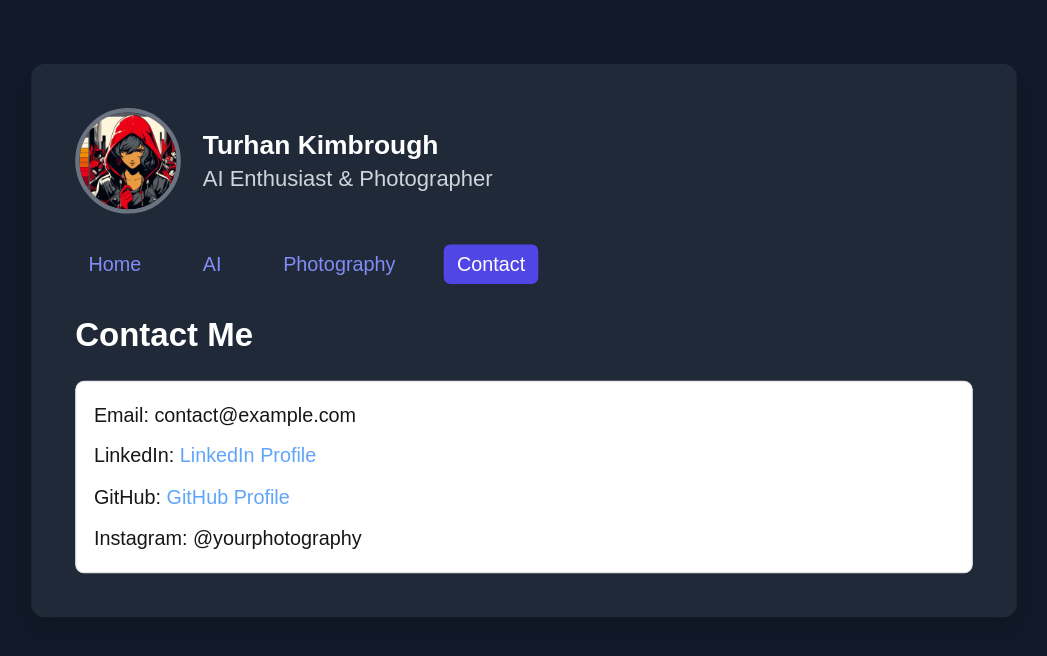
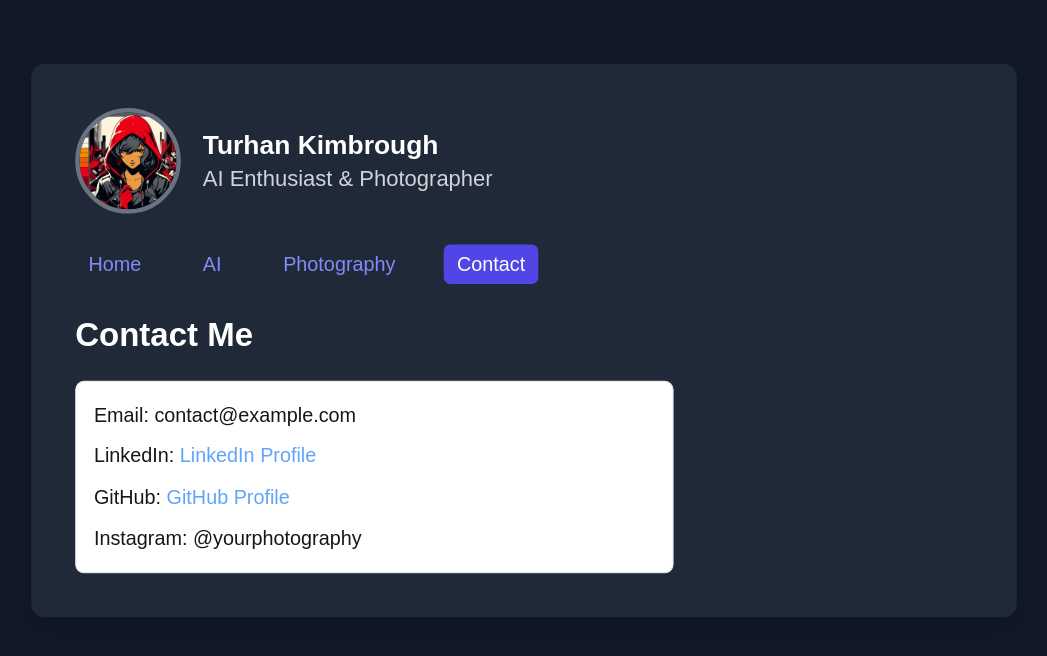
Before and after one commit to T-Visor/personal-website, a Next.js app: page /contact in a window 1280 px wide. Shown: the top 656 px of the page, without its empty margins (116-1163 px from the left). Built offline with nearby package versions, Linux system fonts and the light colour scheme.

Commit message:
modified contact page

```diff
--- a/src/app/contact/page.tsx
+++ b/src/app/contact/page.tsx
@@ -4,6 +4,10 @@ import { Alert, AlertDescription } from "@/components/ui/alert"
 const ContactPage = () => (
     <div className="space-y-6">
         <h2 className="text-3xl font-bold">Contact Me</h2>
+
+        {/* Centering and adjusting the width for desktop */}
+        <div className="flex justify-left">
+            <div className="w-full sm:w-2/3 lg:w-2/3">
                 <Alert>
                     <AlertDescription>
                         <div className="text-lg space-y-2">
@@ -15,6 +19,8 @@ const ContactPage = () => (
                     </AlertDescription>
                 </Alert>
             </div>
+        </div>
+    </div>
 )
 
 export default ContactPage;
```
Lines whose indentation alone changed are shown as unchanged.
